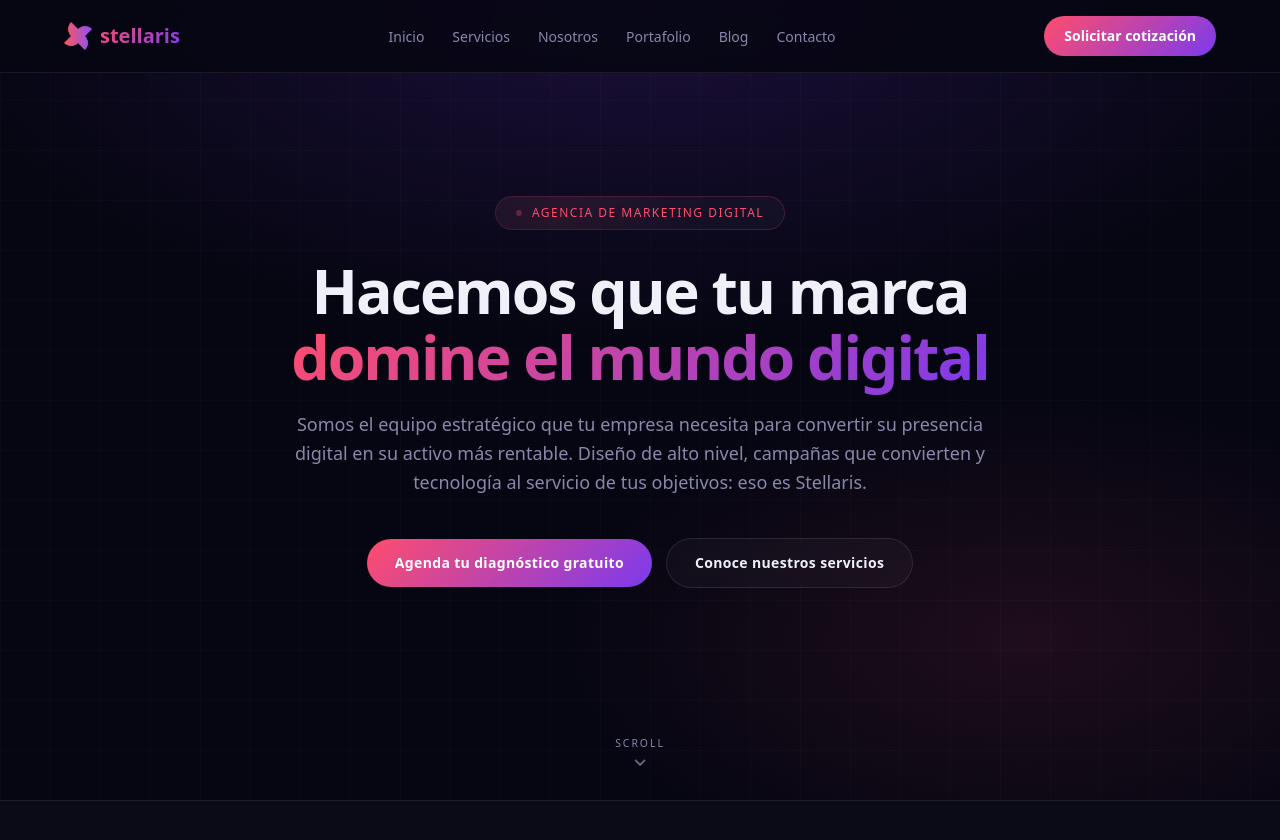
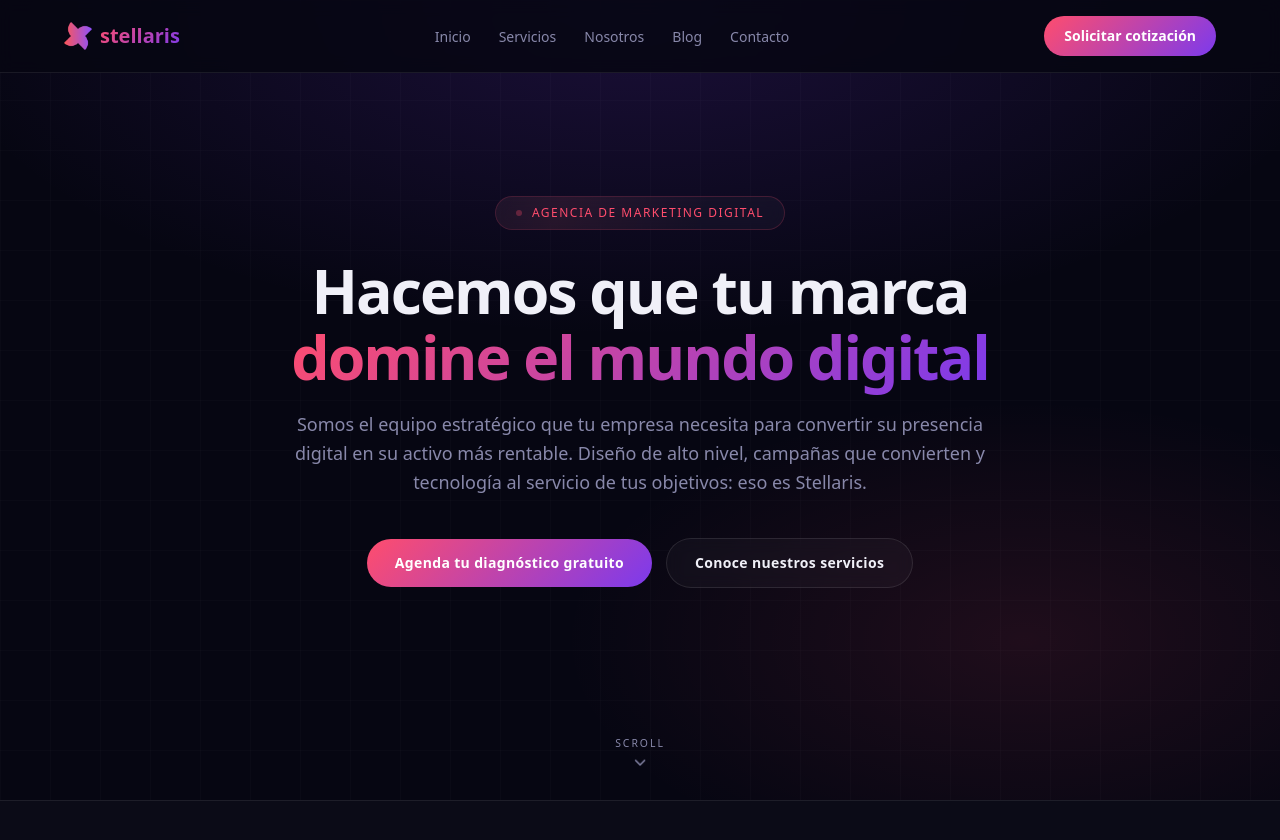
Before and after one commit to Agencia-Stellaris/landingpage, a React (Vite) app: page / in a window 1280 px wide. Shown: the top 840 px of the page. Built offline with nearby package versions, Linux system fonts and the light colour scheme.

Commit message:
fix: remove Portfolio and Testimonials links for improved clarity

```diff
--- a/src/App.tsx
+++ b/src/App.tsx
@@ -8,8 +8,8 @@ import { AboutUs } from "./components/sections/AboutUs";
 import { Services } from "./components/sections/Services";
 import { WhyUs } from "./components/sections/WhyUs";
 import { Process } from "./components/sections/Process";
-import { Portfolio } from "./components/sections/Portfolio";
-import { Testimonials } from "./components/sections/Testimonials";
+// import { Portfolio } from "./components/sections/Portfolio";
+// import { Testimonials } from "./components/sections/Testimonials";
 import { Blog } from "./components/sections/Blog";
 import { ContactCTA } from "./components/sections/ContactCTA";
 
@@ -30,8 +30,8 @@ export default function App() {
         <Services />
         <WhyUs />
         <Process />
-        <Portfolio />
-        <Testimonials />
+        {/* <Portfolio /> */}
+        {/* <Testimonials /> */}
         <Blog />
         <ContactCTA />
       </main>
--- a/src/components/layout/Footer.tsx
+++ b/src/components/layout/Footer.tsx
@@ -10,7 +10,6 @@ const SERVICE_LINKS = [
 
 const COMPANY_LINKS = [
   { label: "Nosotros", href: "#nosotros" },
-  { label: "Portafolio", href: "#portafolio" },
   { label: "Blog", href: "#blog" },
   { label: "Contacto", href: "#contacto" },
 ];
--- a/src/data/content.ts
+++ b/src/data/content.ts
@@ -74,7 +74,6 @@ export const NAV_LINKS: NavLink[] = [
   { label: "Inicio", href: "#inicio" },
   { label: "Servicios", href: "#servicios" },
   { label: "Nosotros", href: "#nosotros" },
-  { label: "Portafolio", href: "#portafolio" },
   { label: "Blog", href: "#blog" },
   { label: "Contacto", href: "#contacto" },
 ];
```
